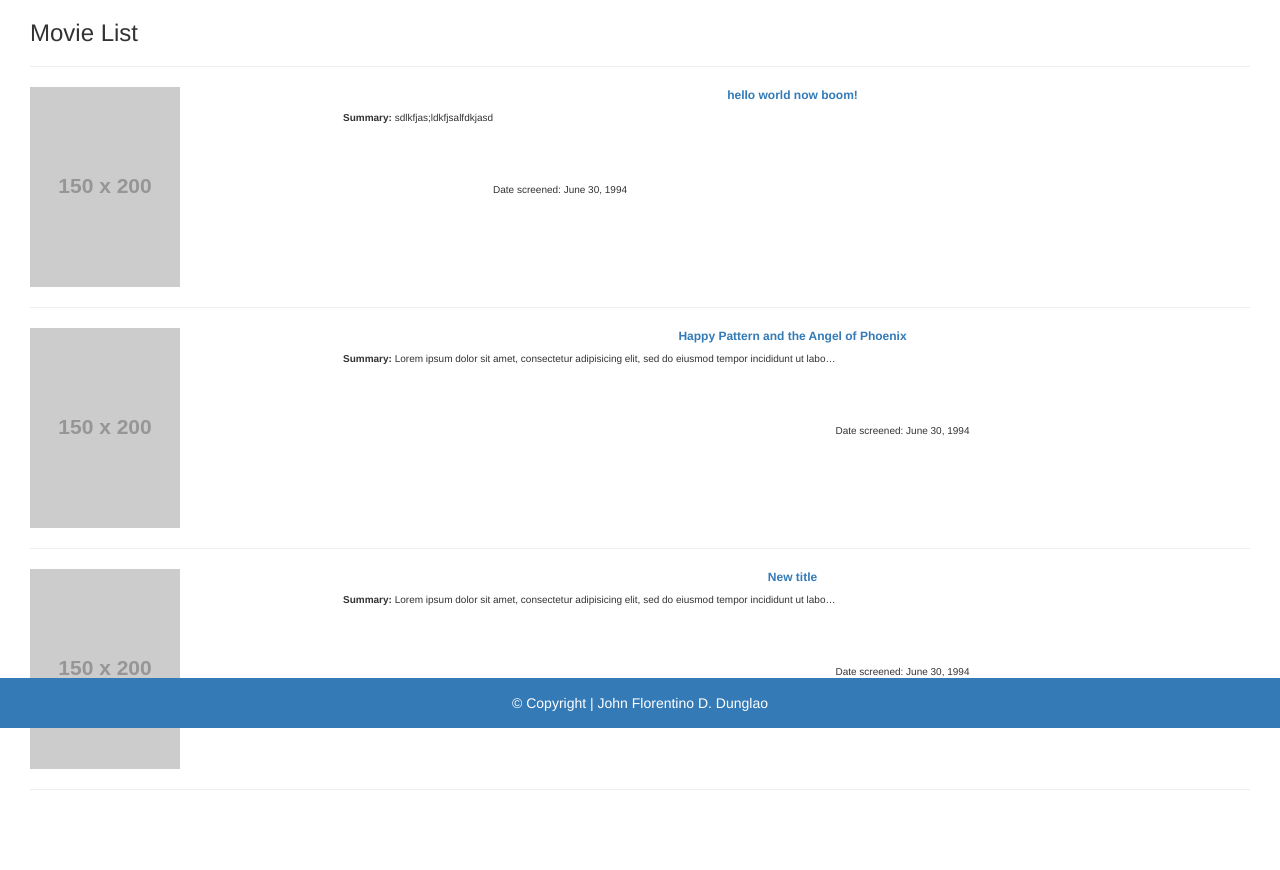
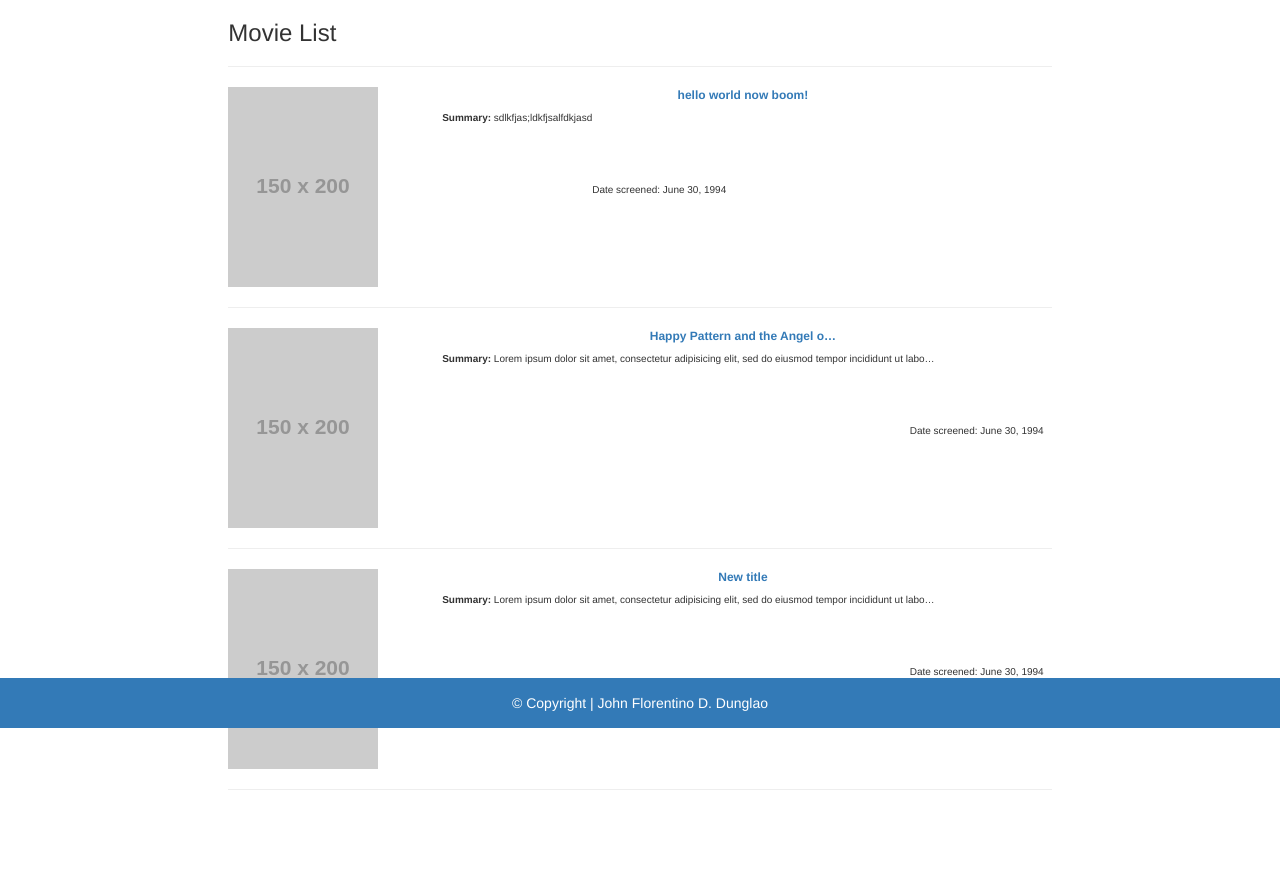
Before and after one commit to winDUNGZexceptional/zhowbox, a Django app: page / in a window 1280 px wide. Shown: the part 72-942 px from the top of the page. Run offline with Django 3.2, Linux system fonts and the light colour scheme; data comes from the database, SQL or seed files in the repository; both versions use the stored data as it was after the commit; grey boxes labelled with a size stand in for pictures from a placeholder-image service; some libraries are stand-ins or nearby versions; some web fonts are replaced.

Commit message:
layout to sm

```diff
--- a/movie/static/movie/css/list-style.css
+++ b/movie/static/movie/css/list-style.css
@@ -6,6 +6,10 @@
 
 .image-box {
 	width: 25%;
+}
+
+.movie-item {
+	min-height: 100px;
 }
 
 .movie-info {
--- a/movie/templates/movie/pages/list.html
+++ b/movie/templates/movie/pages/list.html
@@ -11,14 +11,15 @@
 {% block main %}
 
 <main class="container-fluid">
-	<div class="col-xs-12">
+	<div class="row">
+	<div class="col-xs-12 col-sm-8 col-sm-offset-2">
 		<h1>Movie List</h1>
 		<hr>
 	</div>
 
 	<!-- list all the movies -->
 	{% for movie in movies %}
-	<div class="col-xs-12">
+	<div class="col-xs-12 col-sm-8 col-sm-offset-2">
 		<div class="flex movie-item">
 			<div class="image-box">
 				<img
@@ -28,7 +29,7 @@
 			<div class="movie-info flex wrap">
 				<div class="movie-title flex">
 					<a href="{% url 'movie:details' movie.id %}">
-						<strong>{{ movie.title }}</strong>
+						<strong>{{ movie.title|truncatechars:30 }}</strong>
 					</a>
 				</div>
 				<div class="movie-description flex wrap">
@@ -45,6 +46,6 @@
 		<hr>
 	</div>
 	{% endfor %}
-
+	</div>
 </main>
 {% endblock %}
```
Also changed, not shown: db.sqlite3.
